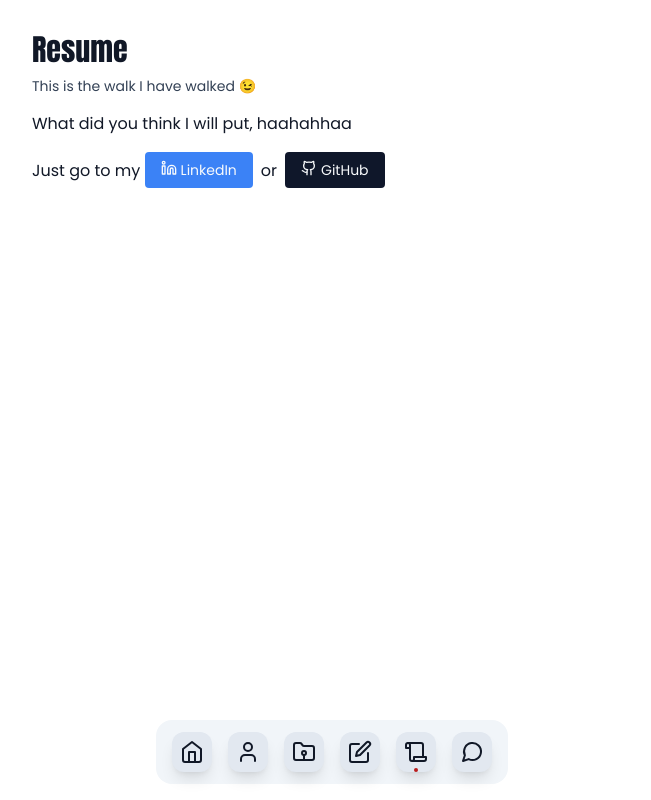
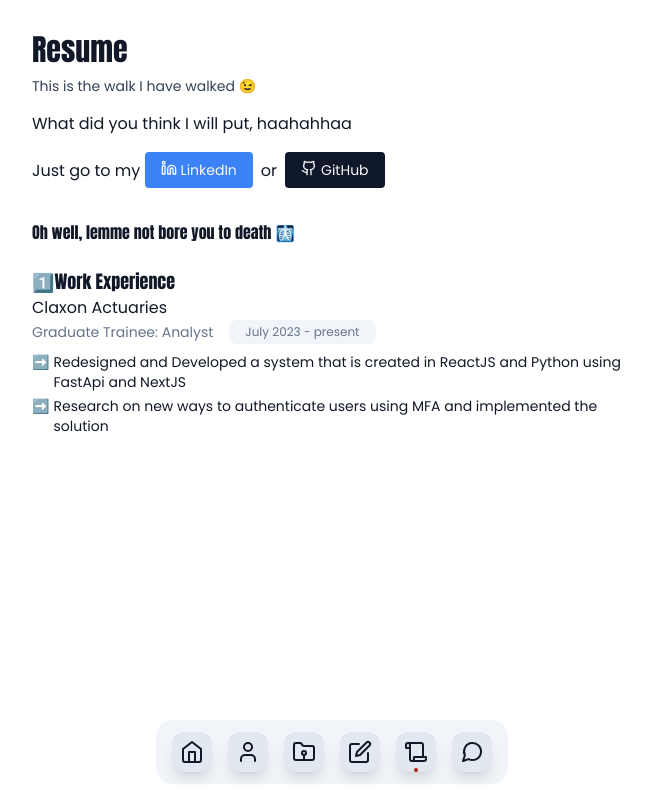
Before and after one commit to tmnyoni/tmnyoni.github.io, a Next.js app: page /resume in a window 1280 px wide. Shown: the whole page, without its empty margins (308-959 px from the left). Built offline with nearby package versions, Linux system fonts and the light colour scheme.

Commit message:
update experience

```diff
--- a/src/app/(site)/resume/page.tsx
+++ b/src/app/(site)/resume/page.tsx
@@ -22,7 +22,7 @@ export default function Page() {
                     <div className="mt-2 text-sm text-slate-700">
                         This is the walk I have walked 😉
                     </div>
-                    <div className="mt-4 grid gap-4">
+                    <div className="mt-4 grid gap-8">
                         <div>
                             <p className="mb-4">
                                 What did you think I will put, haahahhaa
@@ -47,6 +47,46 @@ export default function Page() {
                                 <span>GitHub</span>
                             </Link>
                         </div>
+
+                        <div>
+                            <div className={cn(anton.className)}>
+                                Oh well, lemme not bore you to death 🩻
+                            </div>
+                            <div
+                                className={cn(anton.className, "mt-6 text-lg")}
+                            >
+                                1️⃣Work Experience
+                            </div>
+                            <div>
+                                <div className="font-mediu">
+                                    Claxon Actuaries
+                                </div>
+                                <div className="flex items-center gap-4 text-sm text-slate-500">
+                                    <div>Graduate Trainee: Analyst</div>
+                                    <div className="rounded-lg bg-slate-100 px-4 py-1 text-xs">
+                                        July 2023 - present
+                                    </div>
+                                </div>
+                                <div className="mt-2 space-y-1 text-sm">
+                                    <div className="flex">
+                                        <span>➡️</span>
+                                        <p className="ml-1">
+                                            Redesigned and Developed a system
+                                            that is created in ReactJS and
+                                            Python using FastApi and NextJS
+                                        </p>
+                                    </div>
+                                    <div className="flex">
+                                        <span>➡️</span>
+                                        <p className="ml-1">
+                                            Research on new ways to authenticate
+                                            users using MFA and implemented the
+                                            solution
+                                        </p>
+                                    </div>
+                                </div>
+                            </div>
+                        </div>
                     </div>
                 </div>
             </section>
```
